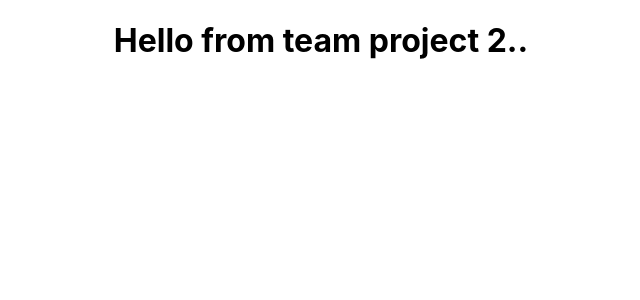
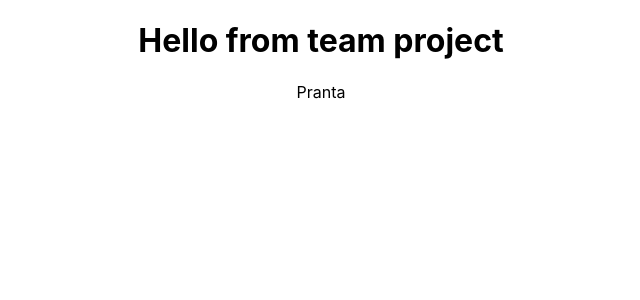
Before and after one commit to Pranta07/lady-client, a React (Create React App) app: page / in a window 1280 px wide. Shown: the top 300 px of the page, without its empty margins (319-959 px from the left). Built offline with nearby package versions, Linux system fonts and the light colour scheme.

Commit message:
text-added

```diff
--- a/src/App.js
+++ b/src/App.js
@@ -1,12 +1,12 @@
-import logo from './logo.svg';
-import './App.css';
+import "./App.css";
 
 function App() {
-  return (
-    <div className="App">
-      <h1>Hello from team project 2..</h1>
-    </div>
-  );
+    return (
+        <div className="App">
+            <h1>Hello from team project</h1>
+            <p>Pranta</p>
+        </div>
+    );
 }
 
 export default App;
```
Also changed, not shown: 1 other file (tests, documents, lock files or other folders).
